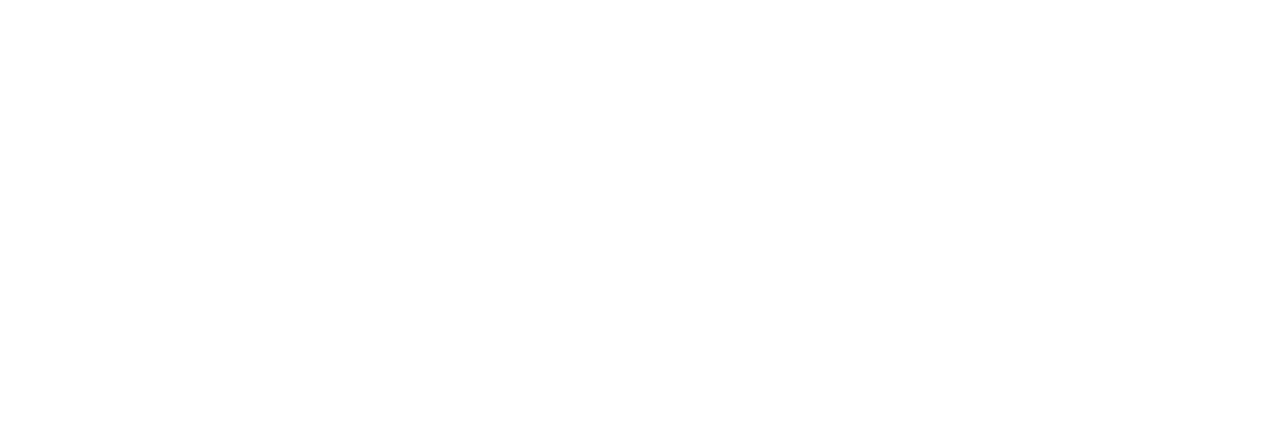
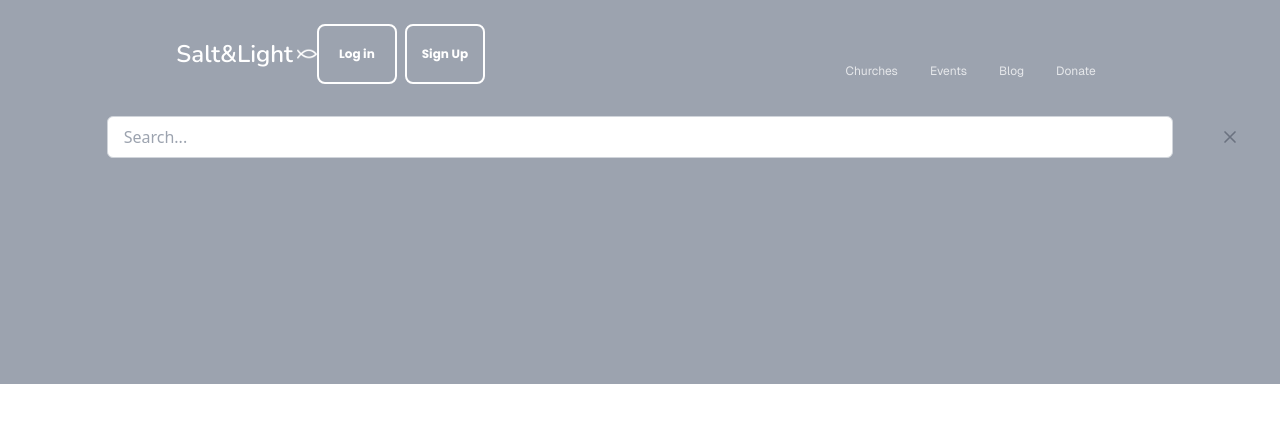
Before and after one commit to softwareNinja-888/salt_light, a React (Vite) app in the folder salt_light/: page /profile/1 in a window 1280 px wide. Before the commit this address had no page. Shown: the top 422 px of the page. Built offline with nearby package versions, Linux system fonts and the light colour scheme; what tailwindcss-debug-screens would draw is missing.

Commit message:
Add active user variable to context api

```diff
--- a/salt_light/src/components/AuthContext.jsx
+++ b/salt_light/src/components/AuthContext.jsx
@@ -8,21 +8,24 @@ const AuthContext = createContext();
 export function AuthProvider({ children }) {
   const [IsLoggedIn, setIsLoggedIn] = useState(false);
   const [IsOpen,setIsOpen] = useState(false)
+  const [ActiveUser,setActiveUser] = useState(null)
 
   function toggleMenu(){
     setIsOpen(!IsOpen)
   }
 
-  function login(){
+  function signup(userData){
     setIsLoggedIn(true);
+    setActiveUser(userData)
   }
 
   function logout(){
     setIsLoggedIn(false);
+    setActiveUser(null)
   }
 
   return (
-    <AuthContext.Provider value={{ IsLoggedIn, login, logout,IsOpen,toggleMenu }}>
+    <AuthContext.Provider value={{ IsLoggedIn, signup, logout,IsOpen,toggleMenu,ActiveUser }}>
       {children}
     </AuthContext.Provider>
   );
--- a/salt_light/src/components/Blog.jsx
+++ b/salt_light/src/components/Blog.jsx
@@ -8,7 +8,7 @@ export function Blog(){
 
     return (
         <>
-            <div className="h-96 sm:h-56 py-6 bg-gray-400 bg-cover bg-center">
+            <div className="">
                 <Header/>
                 <div className="text-center text-2xl text-white underline font-nunito mt-20">{formatedText}</div>
             </div>
--- a/salt_light/src/components/Donate.jsx
+++ b/salt_light/src/components/Donate.jsx
@@ -12,7 +12,7 @@ export function Donate(){
     return (
         <>
 
-            <div className="h-96 sm:h-56 py-6 bg-gray-400 bg-cover bg-center">
+            <div className="">
                 <Header/>
                 <div className="text-center text-2xl text-white underline font-nunito mt-20">{formatedText}</div>
             </div>
--- a/salt_light/src/components/Form.jsx
+++ b/salt_light/src/components/Form.jsx
@@ -5,7 +5,7 @@ import { useAuth } from "./AuthContext.jsx";
 
 const UserForm = () => {
     const navigate = useNavigate()
-    const {IsLoggedIn,login,logout,IsOpen,toggleMenu} = useAuth()
+    const {IsLoggedIn,signup,logout,IsOpen,toggleMenu} = useAuth()
 
 
     const [formData, setFormData] = useState({
@@ -56,8 +56,11 @@ const UserForm = () => {
         password: "",
         confirmPassword: "",
       });
-      console.log(login())
-      navigate('/')
+
+      const userData = formData.name
+
+      signup(userData)
+      navigate(`/profile/${formData.name}`)
     }
 
     return (
--- a/salt_light/src/components/Header.jsx
+++ b/salt_light/src/components/Header.jsx
@@ -18,12 +18,13 @@ export function Header(){
     // const [IsOpen,setIsOpen] = useState(false)
 
     // TO DYANMICALLY DISPLAY CONTENT
-    const {IsLoggedIn, login, logout,IsOpen,toggleMenu} = useAuth()
+    const {IsLoggedIn, login, logout,IsOpen,toggleMenu,ActiveUser} = useAuth()
 
     // FUNCTIONS TO TOGGLE STATES
 
     return (
         <>
+            <div className="flex flex-col h-96 py-6 bg-gray-400 bg-cover bg-center">
             <div className="sm:flex sm:flex-row sm:justify-around">
                 <div className="flex justify-between px-2 mb-8">
 
@@ -36,7 +37,7 @@ export function Header(){
                     {/* BUTTONS */}
                     <div className="flex gap-2">
 
-                        {IsLoggedIn ? <Button name={'Profile'} fontSize="sm" page="/profile"/> : <>
+                        {IsLoggedIn ? <Button name={ActiveUser} fontSize="sm" page={`/profile/${ActiveUser}`}/> : <>
                             <Button name="Log in" page="/login"/>
                             <Button name="Sign Up" page="/signup"/>
                         </>}
@@ -52,6 +53,7 @@ export function Header(){
                 {/* SEACRH */}
                 <Search/>
             </div>
+        </div>
         </>
     )
 }
--- a/salt_light/src/components/ListHeader.jsx
+++ b/salt_light/src/components/ListHeader.jsx
@@ -25,7 +25,7 @@ export function ListHeader({title,results}){
 
     return (
       <>
-        <div className="flex flex-col h-96 py-6 bg-gray-400 bg-cover bg-center">
+        <div className="">
           <Header/>
           <div className="text-center text-2xl text-white underline font-nunito mt-20">{formatedText}</div>
         </div>
--- /dev/null
+++ b/salt_light/src/components/Profile.jsx
@@ -0,0 +1,17 @@
+import { useAuth } from "./AuthContext.jsx"
+import { Header } from "./Header.jsx"
+import { useParams } from "react-router"
+export function Profile(){
+    const {name} = useParams()
+
+    const {ActiveUser} = useAuth()
+
+    return (
+        <>
+            <div className="">
+                <Header/>
+            </div>
+            <div className="text-6xl text-red-700">{ActiveUser}</div>
+        </>
+    )
+}
--- a/salt_light/src/data/data.js
+++ b/salt_light/src/data/data.js
@@ -68,8 +68,6 @@ const util = (function (){
     }
 
     const createUser = (name, email, role, password) => {
-
-        // const bcrypt = require("bcryptjs");
 
         // Create a user object
         const user = {
--- a/salt_light/src/main.jsx
+++ b/salt_light/src/main.jsx
@@ -8,6 +8,8 @@ import { ListRoot } from './components/ListRoot.jsx'
 import { Blog } from './components/Blog.jsx'
 import { Donate } from './components/Donate.jsx'
 import { SignUp } from './components/SignUp.jsx'
+import { Profile } from './components/Profile.jsx'
+
 
 import './index.css'
 import { App } from './App.jsx'
@@ -29,6 +31,8 @@ createRoot(document.getElementById('root')).render(
 
           <Route path='/signup' element={<SignUp/>}/>
 
+          <Route path='/profile/:name' element={<Profile/>}/>
+
         </Routes>
       </BrowserRouter>
     </AuthProvider>
```
